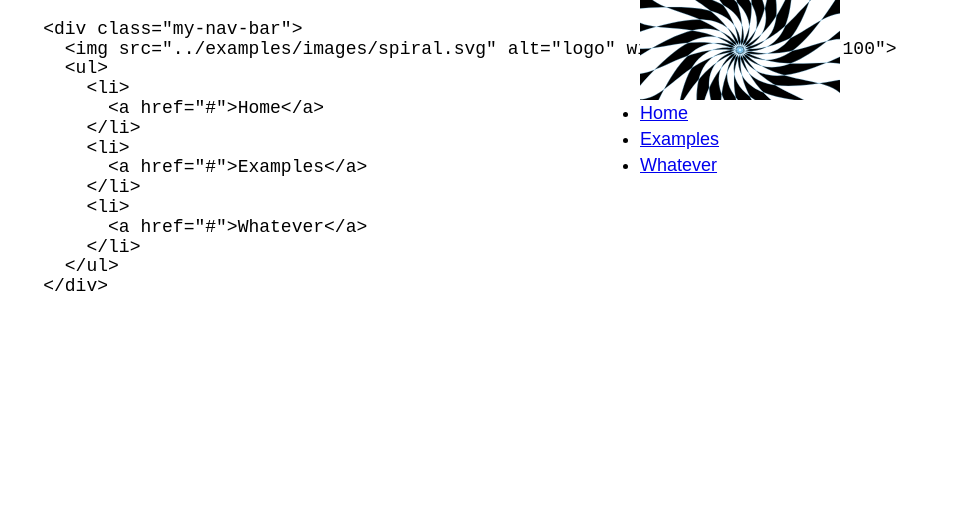
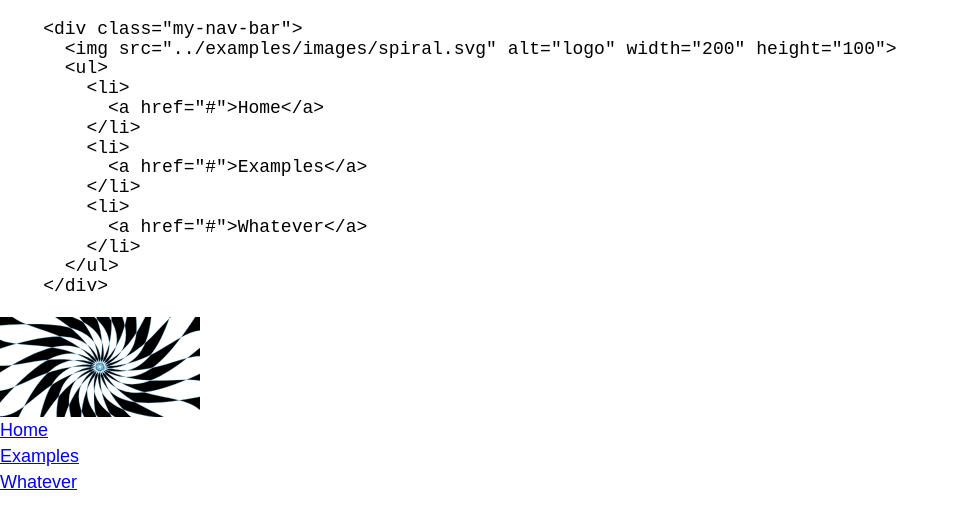
Before and after one commit to walkerab/ghetto-box-site, a Jekyll site: the page demo-animation/index.html, which Jekyll copies as it is, in a window 1280 px wide. Shown: the top 529 px of the page, without its empty margins (0-959 px from the left). Built offline with Jekyll 4.4.1, drawn with Linux system fonts in a browser that asks for light colours.

Commit message:
changed layout of demo animation

```diff
--- a/demo-animation/index.html
+++ b/demo-animation/index.html
@@ -30,8 +30,8 @@
 	</style>
 </head>
 <body class="tiles">
-	<pre id="source" class="tile w-1-2"></pre>
-	<div id="result" class="tile w-1-2"></div>
+	<pre id="source"></pre>
+	<div id="result"></div>
 	<script type="text/javascript" src="demo-animation.js"></script>
 </body>
 </html>
```
